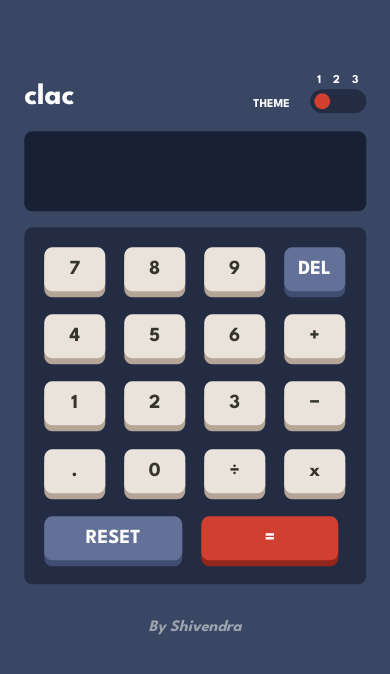
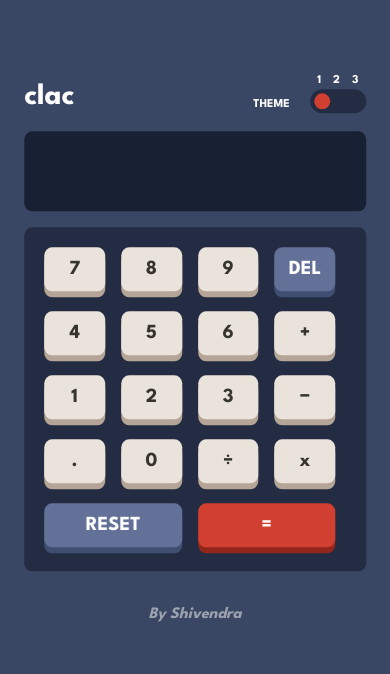
Before and after one commit to ShivWK/Calculator-In-React-and-Tailwind, a React (Vite) app: page / in a window 390 px wide. Shown: the top 674 px of the page. Built offline with nearby package versions, Linux system fonts and the light colour scheme.

Commit message:
basically done

```diff
--- a/src/Components/Keybord.jsx
+++ b/src/Components/Keybord.jsx
@@ -7,7 +7,7 @@ export default function Keybord() {
     let context = useContext(ColorContext);
     return (
         <div className='w-fit h-fit rounded-lg flex p-5 md:p-3 items-center justify-center ' style={{backgroundColor : context.tglkbdbg, }}>
-            <div className='w-fit flex flex-wrap md:gap-x-[0.55rem] md:gap-y-[0.62rem] gap-[1.2rem]'>
+            <div className='w-fit flex flex-wrap md:gap-x-[0.55rem] md:gap-y-[0.62rem] gap-[1rem]'>
             <KBDButtons Value={'7'}>7</KBDButtons>
             <KBDButtons Value={'8'}>8</KBDButtons>
             <KBDButtons Value={'9'}>9</KBDButtons>
```
